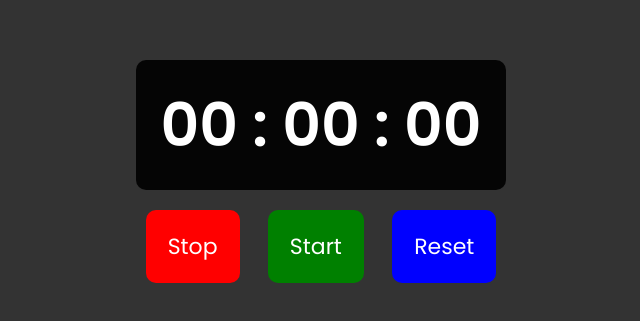
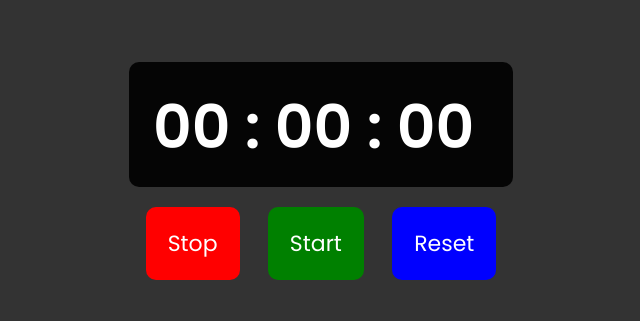
Before and after one commit to Shreekant-Chavan/Stop-Watch, a plain HTML site: page index.html in a window 1280 px wide. Shown: the part 229-550 px from the top of the page, without its empty margins (319-959 px from the left). Drawn offline with Linux system fonts and the light colour scheme.

Commit message:
Final Commit

```diff
--- a/app.js
+++ b/app.js
@@ -40,22 +40,13 @@ function startTimer() {
             mins++;
         }
     }
-}
 
-
-// let msecString = msec < 10 ? `0${msec}` : msec;
-//     let secsString = secs < 10 ? `0${secs}` : secs;
-//     let minsString = mins < 10 ? `0${mins}` : mins;
-
-
-
-let msecString;
+    let msecString;
 if (msec < 10) {
     msecString = `0${msec}`;
 } else {
     msecString = msec;
 }
-
 
 let secsString;
 if (secs < 10) {
@@ -72,4 +63,11 @@ if (mins < 10) {
 }
 
 
-timerDisplay.innerHTML = (`${minsString} : ${secsString} : ${msecString}`)
+timerDisplay.innerHTML = `${minsString} : ${secsString} : ${msecString}`;
+
+}
+
+
+// let msecString = msec < 10 ? `0${msec}` : msec;
+//     let secsString = secs < 10 ? `0${secs}` : secs;
+//     let minsString = mins < 10 ? `0${mins}` : mins;
--- a/style.css
+++ b/style.css
@@ -19,9 +19,13 @@ body {
     background-color: rgba(0, 0, 0, 0.9);
     padding: 20px 24px;
     border-radius: 10px;
+    height: 125px;
+    width: 30%;
 }
 
 .timer-display {
+    display: flex;
+    align-items: center;
     font-size: 60px;
     font-weight: 600;
 }
@@ -34,7 +38,6 @@ body {
     background: none;
     border: none;
     font-size: 22px;
-    font-style: bold;
     color: #fff;
     background-color: var(--clr);
     padding: 20px 22px;
```
